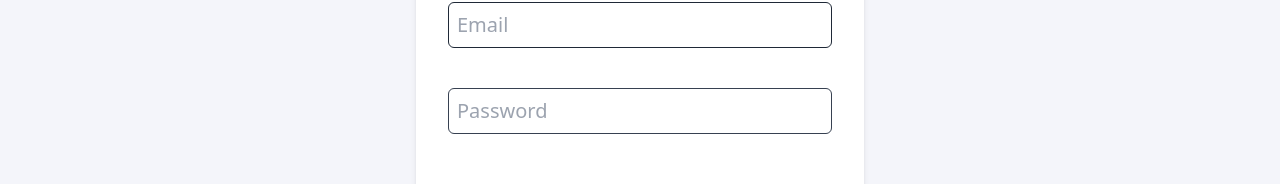
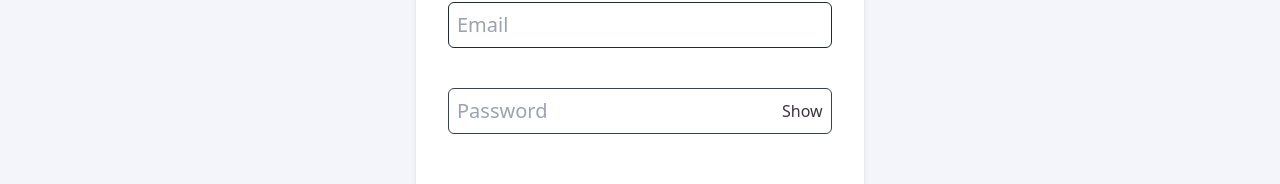
Before and after one commit to rizaldormdn/cms-react, a React (Create React App) app: page /registration in a window 1280 px wide. Shown: the part 284-468 px from the top of the page. Built offline with nearby package versions, Linux system fonts and the light colour scheme.

Commit message:
fixing components inputpassword, fieldpassword, registrationform,
adding show/hide feature and as re-usable component

```diff
--- a/src/components/atoms/InputPassword.tsx
+++ b/src/components/atoms/InputPassword.tsx
@@ -1,11 +1,34 @@
-export default function Password() {
+import React from "react";
+
+interface InputProps {
+  placeholder: any;
+  showPassword: boolean;
+  action: (e: React.MouseEvent<HTMLButtonElement>) => void;
+}
+
+export const InputPassword: React.FC<InputProps> = ({
+  showPassword,
+  action,
+  placeholder,
+}) => {
   return (
-    <div>
-      <input
-        type="password"
-        placeholder="Password"
-        className="px-2 py-2 border border-gray-700 focus:border-gray-400 lg:w-full md:w-full rounded-md"
-      />
-    </div>
+    <section>
+      <div className="flex">
+        <input
+          className="px-2 py-2 border border-gray-700 focus:border-gray-400 lg:w-full md:w-full rounded-md items-start justify-center"
+          type={showPassword ? "text" : "password"}
+          placeholder={placeholder}
+        />
+        <div className="flex ml-[-50px] items-center text-[16px] text-[#3A3541]">
+          <button
+            onClick={(e: React.MouseEvent<HTMLButtonElement>) => {
+              action(e);
+            }}
+          >
+            {showPassword ? "Hide" : "Show"}
+          </button>
+        </div>
+      </div>
+    </section>
   );
-}
+};
--- a/src/components/molecules/FieldPassword.tsx
+++ b/src/components/molecules/FieldPassword.tsx
@@ -1,9 +1,24 @@
-import InputPassword from "../atoms/InputPassword";
+import React, { useState } from "react";
+import { InputPassword } from "../atoms/InputPassword";
 
-export default function FieldPassword() {
+type Props = {
+  placeholder: any;
+};
+
+export default function FieldPassword(props: Props) {
+  const [showPassword, setShowPassword] = useState<boolean>(false);
+
+  const handleInput = (e: React.MouseEvent<HTMLButtonElement>) => {
+    e.preventDefault();
+    setShowPassword(!showPassword);
+  };
   return (
     <p className="my-5 mx-8">
-      <InputPassword />
+      <InputPassword
+        showPassword={showPassword}
+        action={handleInput}
+        placeholder={props.placeholder}
+      />
     </p>
   );
 }
--- a/src/components/organisms/RegistrationForm.tsx
+++ b/src/components/organisms/RegistrationForm.tsx
@@ -19,7 +19,7 @@ const RegistrationForm = () => {
     >
       <FieldUsername />
       <FieldEmail />
-      <FieldPassword />
+      <FieldPassword placeholder="Password" />
       <div className="mt-[50px] h-[42px] lg:mx-8 md:mx-8 text-base bg-[#9155FD] text-white py-2 px-2 text-center lg:hover:bg-purple-600 rounded-[8px] lg:hover:font-bold active:scale-95 cursor-pointer">
         <Button
           title="REGISTER"
```
